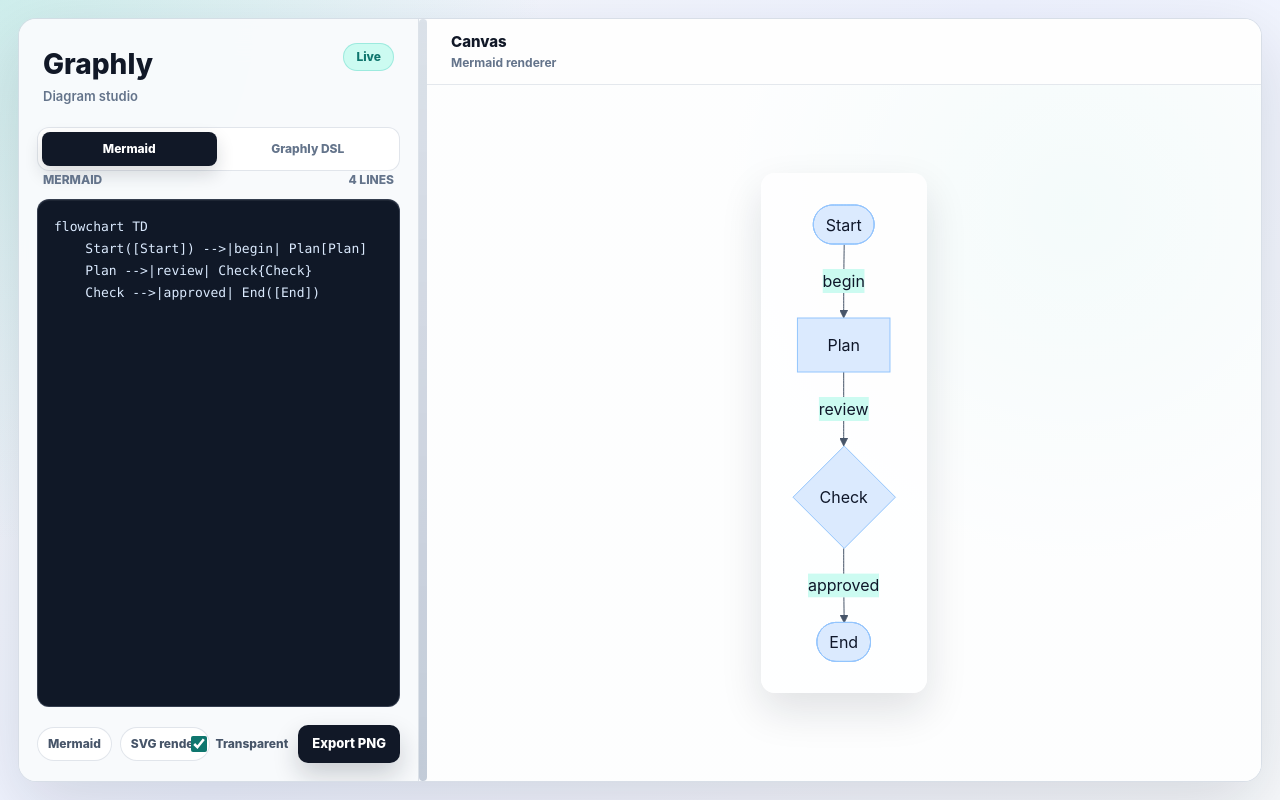
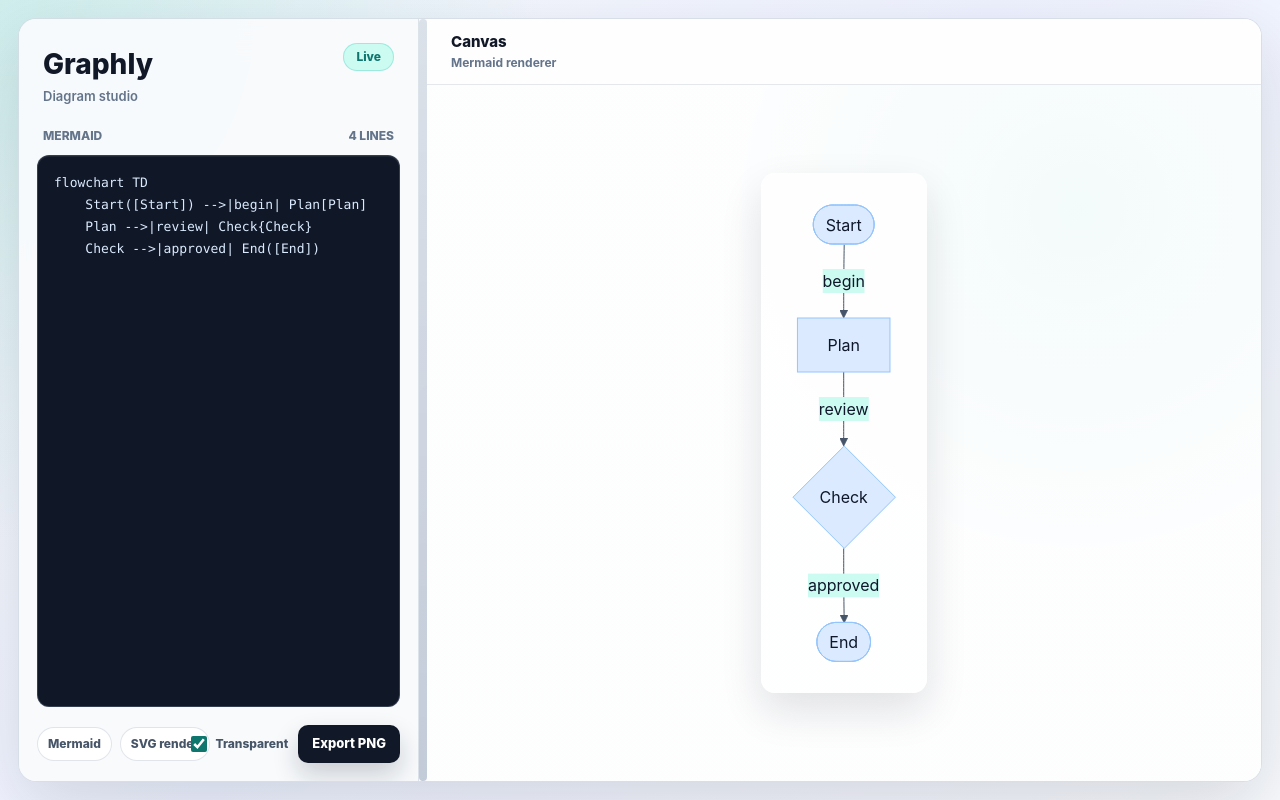
Before and after one commit to EshbanTheLearner/Graphly, a React (Vite) app: page / in a window 1280 px wide. Built offline with nearby package versions, Linux system fonts and the light colour scheme.

Commit message:
refactor: remove DSL support and keep Mermaid only

```diff
--- a/src/App.jsx
+++ b/src/App.jsx
@@ -1,30 +1,18 @@
-import { useEffect, useMemo, useRef, useState } from "react";
+import { useEffect, useRef, useState } from "react";
 import Editor from "./components/Editor";
-import Diagram from "./components/Diagram";
 import ExportButton from "./components/ExportButton";
 import MermaidDiagram from "./components/MermaidDiagram";
 
-import { parseDSL } from "./parser/parseDSL";
-import { buildGraph } from "./graph/buildGraph";
-import { applyLayout } from "./layout/layout";
-
-const examples = {
-  graphly: `Start[start,color=#bbf7d0] --> Plan[process,color=#bfdbfe] : begin
-Plan --> Check[decision,color=#fde68a] : review
-Check --> End[end,color=#fecaca] : approved`,
-  mermaid: `flowchart TD
+const example = `flowchart TD
     Start([Start]) -->|begin| Plan[Plan]
     Plan -->|review| Check{Check}
-    Check -->|approved| End([End])`
-};
+    Check -->|approved| End([End])`;
 
 const DEFAULT_PANEL_WIDTH = 400;
 const MIN_PANEL_WIDTH = 320;
-const MAX_PANEL_WIDTH = 640;
 
 export default function App() {
-  const [mode, setMode] = useState("mermaid");
-  const [input, setInput] = useState(examples.mermaid);
+  const [input, setInput] = useState(example);
   const [transparentExport, setTransparentExport] = useState(true);
   const [renderError, setRenderError] = useState("");
   const [splitWidth, setSplitWidth] = useState(DEFAULT_PANEL_WIDTH);
@@ -33,24 +21,7 @@
   const graphRef = useRef(null);
   const workspaceRef = useRef(null);
 
-  const graph = useMemo(() => {
-    if (mode !== "graphly") return { nodes: [], edges: [] };
-
-    const parsed = parseDSL(input);
-    const built = buildGraph(parsed);
-    return applyLayout(built.nodes, built.edges);
-  }, [input, mode]);
-
-  const handleModeChange = (nextMode) => {
-    setMode(nextMode);
-    setInput(examples[nextMode]);
-    setRenderError("");
-  };
-
-  const stats =
-    mode === "graphly"
-      ? [`${graph.nodes.length} nodes`, `${graph.edges.length} edges`]
-      : ["Mermaid", "SVG render"];
+  const stats = ["Mermaid", "SVG render"];
 
   useEffect(() => {
     if (!isDragging) return undefined;
@@ -93,28 +64,9 @@
             <span className="status-pill">Live</span>
           </div>
 
-          <div className="panel-section">
-            <div className="mode-switch" aria-label="Diagram mode">
-              <button
-                className={mode === "mermaid" ? "active" : ""}
-                onClick={() => handleModeChange("mermaid")}
-                type="button"
-              >
-                Mermaid
-              </button>
-              <button
-                className={mode === "graphly" ? "active" : ""}
-                onClick={() => handleModeChange("graphly")}
-                type="button"
-              >
-                Graphly DSL
-              </button>
-            </div>
-          </div>
-
           <div className="panel-section editor-section">
             <div className="section-heading">
-              <span>{mode === "mermaid" ? "Mermaid" : "DSL"}</span>
+              <span>Mermaid</span>
               <span>{input.split("\n").filter(Boolean).length} lines</span>
             </div>
             <Editor value={input} onChange={setInput} />
@@ -137,9 +89,7 @@
                 <span>Transparent</span>
               </label>
               <ExportButton
-                mode={mode}
                 targetRef={graphRef}
-                nodes={graph.nodes}
                 transparentBackground={transparentExport}
               />
             </div>
@@ -160,17 +110,11 @@
           <div className="diagram-toolbar">
             <div>
               <span className="toolbar-title">Canvas</span>
-              <span className="toolbar-meta">
-                {mode === "mermaid" ? "Mermaid renderer" : "Auto layout"}
-              </span>
+              <span className="toolbar-meta">Mermaid renderer</span>
             </div>
           </div>
           <div className="diagram-surface" ref={graphRef}>
-            {mode === "mermaid" ? (
-              <MermaidDiagram source={input} onError={setRenderError} />
-            ) : (
-              <Diagram nodes={graph.nodes} edges={graph.edges} />
-            )}
+            <MermaidDiagram source={input} onError={setRenderError} />
           </div>
         </div>
       </section>
--- a/src/components/Editor.jsx
+++ b/src/components/Editor.jsx
@@ -1,7 +1,7 @@
 export default function Editor({ value, onChange }) {
   return (
     <textarea
-      className="dsl-editor"
+      className="mermaid-editor"
       spellCheck="false"
       value={value}
       onChange={(e) => onChange(e.target.value)}
--- a/src/components/ExportButton.jsx
+++ b/src/components/ExportButton.jsx
@@ -1,12 +1,6 @@
 import { toPng } from "html-to-image";
-import { getNodesBounds, getViewportForBounds } from "reactflow";
 
-const exportPadding = 96;
 const exportPixelRatio = 4;
-const fallbackNodeSize = {
-  width: 160,
-  height: 90
-};
 
 export function getExportOptions({ width, height, transparentBackground }) {
   return {
@@ -18,21 +12,11 @@
   };
 }
 
-export default function ExportButton({
-  mode,
-  targetRef,
-  nodes,
-  transparentBackground
-}) {
+export default function ExportButton({ targetRef, transparentBackground }) {
   const handleExport = async () => {
     if (!targetRef.current) return;
 
-    if (mode === "mermaid") {
-      await exportMermaidDiagram(targetRef.current, transparentBackground);
-      return;
-    }
-
-    await exportReactFlowDiagram(targetRef.current, nodes, transparentBackground);
+    await exportMermaidDiagram(targetRef.current, transparentBackground);
   };
 
   return (
@@ -40,35 +24,6 @@
       Export PNG
     </button>
   );
-}
-
-async function exportReactFlowDiagram(target, nodes, transparentBackground) {
-  const viewport = target.querySelector(".react-flow__viewport");
-  if (!viewport || nodes.length === 0) return;
-
-  const nodesWithDimensions = nodes.map((node) => ({
-    ...node,
-    width: node.width ?? fallbackNodeSize.width,
-    height: node.height ?? fallbackNodeSize.height
-  }));
-  const bounds = getNodesBounds(nodesWithDimensions);
-  const width = Math.ceil(bounds.width + exportPadding * 2);
-  const height = Math.ceil(bounds.height + exportPadding * 2);
-  const viewportTransform = getViewportForBounds(bounds, width, height, 0.5, 2);
-
-  const dataUrl = await toPng(viewport, {
-    ...getExportOptions({ width, height, transparentBackground }),
-    style: {
-      height: `${height}px`,
-      transform: `translate(${viewportTransform.x}px, ${viewportTransform.y}px) scale(${viewportTransform.zoom})`,
-      width: `${width}px`
-    }
-  });
-
-  const link = document.createElement("a");
-  link.download = "diagram.png";
-  link.href = dataUrl;
-  link.click();
 }
 
 async function exportMermaidDiagram(target, transparentBackground) {
--- a/src/styles/app.css
+++ b/src/styles/app.css
@@ -137,7 +137,7 @@
   text-transform: uppercase;
 }
 
-.dsl-editor {
+.mermaid-editor {
   width: 100%;
   min-height: 0;
   flex: 1;
@@ -154,7 +154,7 @@
   line-height: 1.7;
 }
 
-.dsl-editor:focus {
+.mermaid-editor:focus {
   border-color: rgba(20, 184, 166, 0.74);
   box-shadow:
     0 0 0 3px rgba(20, 184, 166, 0.14),
```
Also changed, not shown: package.json (+3 -6 lines), 1 other file (tests, documents, lock files or other folders).
